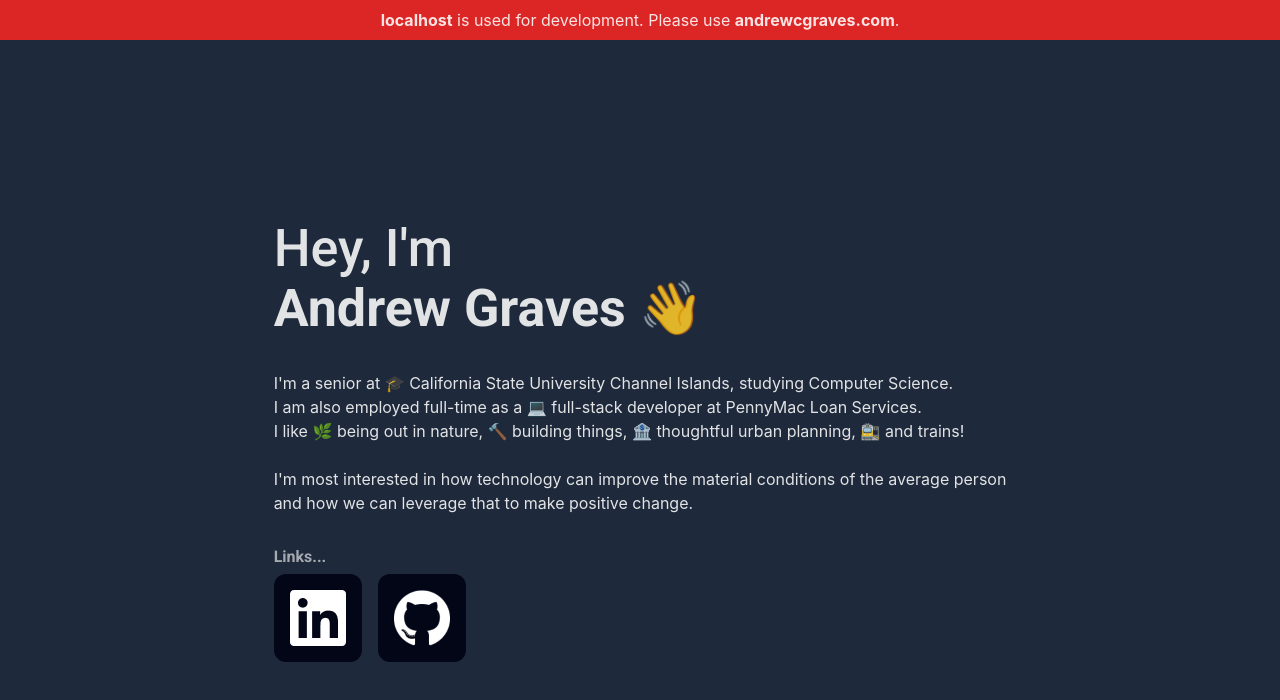
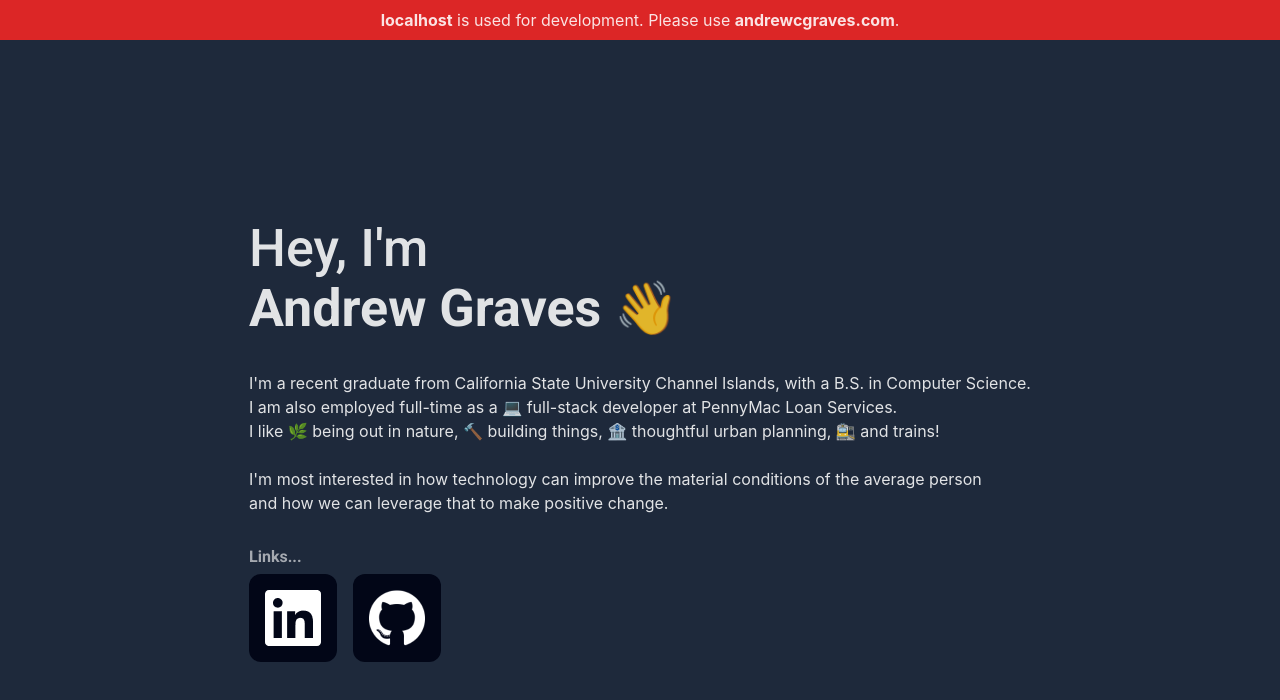
Before and after one commit to andrewcgraves/andrewcgraves.com, a Next.js app: page / in a window 1280 px wide. Shown: the top 700 px of the page. Built offline with nearby package versions, Linux system fonts and the light colour scheme.

Commit message:
graduation text

```diff
--- a/pages/index.tsx
+++ b/pages/index.tsx
@@ -31,7 +31,7 @@ export default function Home() {
         <div className='items-start'>
           <div className='mb-8'>
             <p>
-              I'm a senior at 🎓 California State University Channel Islands, studying Computer Science.
+              I'm a recent graduate from California State University Channel Islands, with a B.S. in Computer Science.
               <br></br>I am also employed full-time as a 💻 full-stack developer at PennyMac Loan Services.
               <br></br>I like 🌿 being out in nature, 🔨 building things, 🏦 thoughtful urban planning, 🚉 and trains!
               <br></br><br></br> I'm most interested in how technology can improve the material conditions of the average person
```
